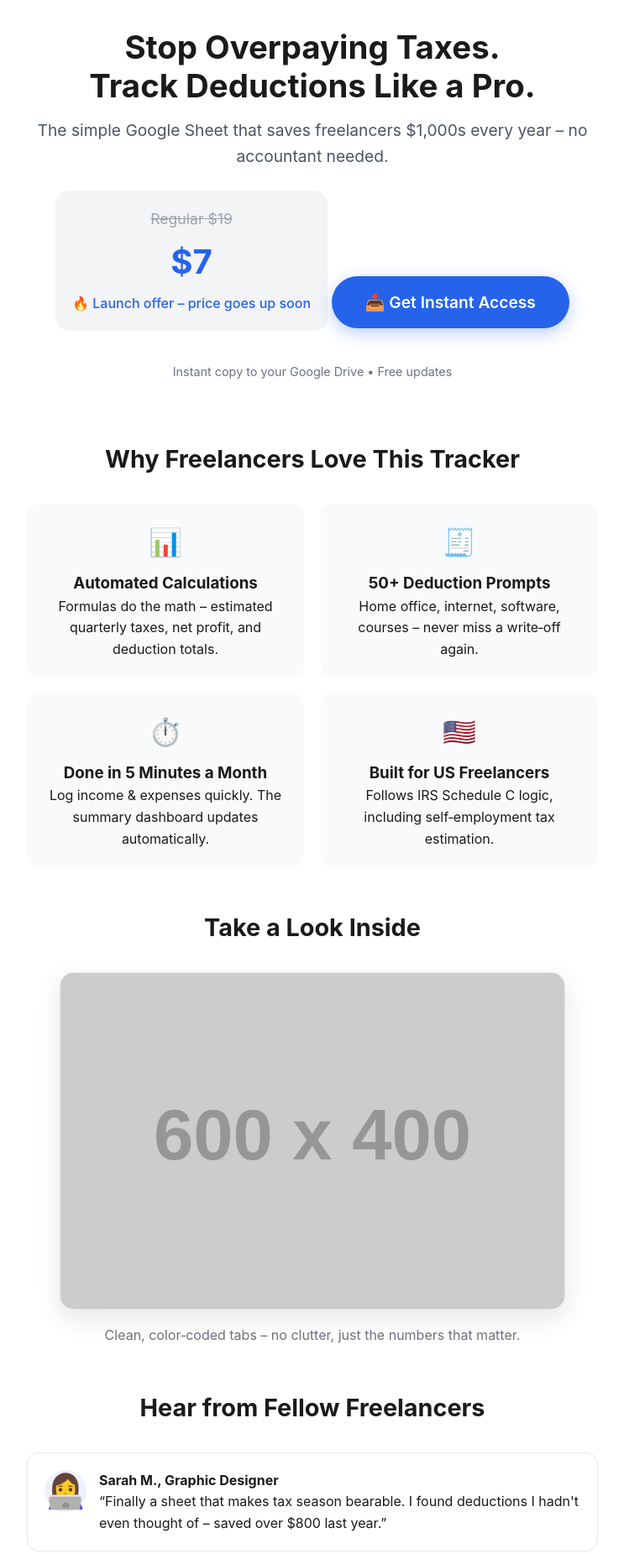
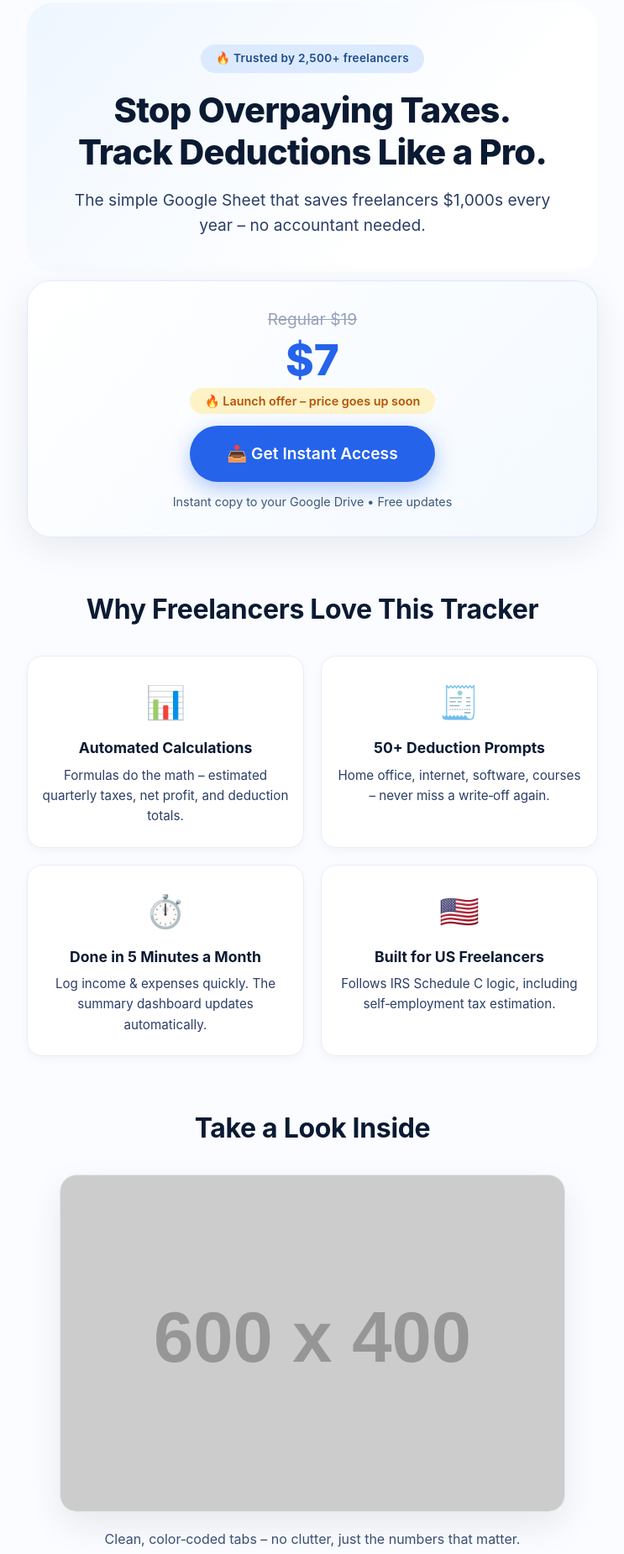
Before and after one commit to AvianPhonetics/tax_tracker, a plain HTML site: page index.html in a window 1280 px wide. Shown: the part 17-1868 px from the top of the page at 84% size, without its empty margins (268-1011 px from the left). Drawn offline with Linux system fonts and the light colour scheme; placeholder pictures from the web are drawn by us.

Commit message:
Update index.html

```diff
--- a/index.html
+++ b/index.html
@@ -1,107 +1,301 @@
 <!DOCTYPE html>
 <html lang="en">
 <head>
-  <meta charset="UTF-8">
-  <meta name="viewport" content="width=device-width, initial-scale=1.0">
-  <title>Freelancer's Tax Deduction Tracker – Save on Taxes</title>
+  <meta charset="UTF-8" />
+  <meta name="viewport" content="width=device-width, initial-scale=1.0" />
+  <title>Freelancer Tax Deduction Tracker – Save on Taxes</title>
+  <meta name="description" content="Google Sheets tax tracker for freelancers. Automatically calculates quarterly taxes, tracks 50+ deductions, saves thousands. Only $7 today." />
+  <meta property="og:title" content="Freelancer Tax Tracker – Stop Overpaying" />
+  <meta property="og:description" content="The simple spreadsheet that saves freelancers $1,000s every year. No accountant needed." />
+  <meta property="og:type" content="website" />
+  <meta property="og:image" content="https://placehold.co/1200x630/eef2ff/2563eb?text=Tax+Tracker" />
+  <meta name="twitter:card" content="summary_large_image" />
   <style>
-    * { margin: 0; padding: 0; box-sizing: border-box; }
+    * {
+      margin: 0;
+      padding: 0;
+      box-sizing: border-box;
+    }
     body {
-      font-family: 'Inter', system-ui, -apple-system, sans-serif;
-      background: #ffffff;
-      color: #1a1a1a;
+      font-family: 'Inter', -apple-system, BlinkMacSystemFont, 'Segoe UI', Roboto, sans-serif;
+      background: #fafcff;
+      color: #0b1a33;
       line-height: 1.6;
+      scroll-behavior: smooth;
     }
-    .container { max-width: 720px; margin: 0 auto; padding: 20px; }
-    section { margin-bottom: 50px; }
-    h1 { font-size: 2.4rem; font-weight: 700; line-height: 1.2; }
-    h2 { font-size: 1.8rem; font-weight: 700; text-align: center; margin-bottom: 30px; }
+    .container {
+      max-width: 720px;
+      margin: 0 auto;
+      padding: 20px;
+    }
+    section {
+      margin-bottom: 60px;
+    }
+    h1 {
+      font-size: 2.6rem;
+      font-weight: 800;
+      line-height: 1.2;
+      letter-spacing: -0.02em;
+    }
+    h2 {
+      font-size: 2rem;
+      font-weight: 700;
+      text-align: center;
+      margin-bottom: 30px;
+      letter-spacing: -0.01em;
+    }
+    .sub {
+      font-size: 1.2rem;
+      color: #2c3e66;
+      max-width: 600px;
+      margin: 16px auto 0;
+    }
+
     .btn {
       display: inline-block;
       background: #2563eb;
       color: white;
       font-size: 1.2rem;
       font-weight: 600;
-      padding: 16px 40px;
-      border-radius: 50px;
+      padding: 18px 44px;
+      border-radius: 60px;
       text-decoration: none;
-      box-shadow: 0 6px 20px rgba(37,99,235,0.3);
-      transition: 0.2s;
+      box-shadow: 0 8px 24px rgba(37, 99, 235, 0.35);
+      transition: all 0.25s ease;
       border: none;
       cursor: pointer;
     }
-    .btn:hover { background: #1d4ed8; transform: translateY(-2px); }
-
-    /* Hero */
-    .hero { text-align: center; padding: 30px 0 20px; }
-    .hero p.sub { font-size: 1.2rem; color: #4b5563; margin: 15px 0 25px; }
-    .price-box {
-      background: #f3f4f6; padding: 20px; border-radius: 16px;
-      display: inline-block; margin-bottom: 25px;
+    .btn:hover {
+      background: #1d4ed8;
+      transform: translateY(-3px);
+      box-shadow: 0 12px 32px rgba(37, 99, 235, 0.45);
     }
-    .old-price { text-decoration: line-through; color: #9ca3af; font-size: 1.1rem; }
-    .new-price { font-size: 2.5rem; font-weight: 700; color: #2563eb; margin: 5px 0; }
-
-    /* Benefits */
-    .benefits-grid { display: grid; grid-template-columns: 1fr 1fr; gap: 20px; }
-    .benefit-card {
-      background: #f8fafc; padding: 20px; border-radius: 14px; text-align: center;
+    .btn-secondary {
+      background: #0b1a33;
+      box-shadow: 0 8px 24px rgba(11, 26, 51, 0.2);
     }
-    .benefit-icon { font-size: 2rem; margin-bottom: 8px; }
-
-    /* Preview */
-    .preview { text-align: center; }
-    .preview img {
-      max-width: 100%; border-radius: 16px;
-      box-shadow: 0 10px 30px rgba(0,0,0,0.1); border: 1px solid #e5e7eb;
+    .btn-secondary:hover {
+      background: #1a2f4f;
+      box-shadow: 0 12px 32px rgba(11, 26, 51, 0.3);
     }
 
-    /* Testimonials */
-    .testimonial-grid { display: flex; flex-direction: column; gap: 20px; }
-    .testimonial {
-      background: #fff; border: 1px solid #e5e7eb; padding: 20px;
-      border-radius: 14px; display: flex; gap: 15px; align-items: flex-start;
+    .hero {
+      text-align: center;
+      padding: 30px 0 20px;
+      background: linear-gradient(135deg, #eef6ff 0%, #ffffff 70%);
+      border-radius: 32px;
+      padding: 50px 20px 40px;
+      margin-bottom: 30px;
     }
-    .avatar { font-size: 2.5rem; background: #eef2ff; width: 50px; height: 50px;
-      border-radius: 50%; display: flex; align-items: center; justify-content: center; flex-shrink: 0; }
-
-    /* FAQ */
-    details {
-      background: #f9fafb; padding: 15px 20px; border-radius: 12px; margin-bottom: 10px;
+    .hero .badge {
+      display: inline-block;
+      background: #dbeafe;
+      color: #1e4b8a;
+      font-weight: 600;
+      font-size: 0.85rem;
+      padding: 6px 18px;
+      border-radius: 40px;
+      margin-bottom: 20px;
+      letter-spacing: 0.3px;
     }
-    summary { font-weight: 600; cursor: pointer; list-style: none; }
-
-    /* CTA */
-    .cta {
-      text-align: center; background: linear-gradient(135deg, #eff6ff, #e0e7ff);
-      border-radius: 24px; padding: 40px 20px;
+    .hero h1 {
+      margin-bottom: 12px;
     }
 
-    footer { text-align: center; font-size: 0.8rem; color: #9ca3af; border-top: 1px solid #e5e7eb; padding-top: 20px; }
+    .price-block {
+      background: linear-gradient(135deg, #ffffff 0%, #f3f9ff 100%);
+      border-radius: 28px;
+      padding: 30px 20px;
+      text-align: center;
+      box-shadow: 0 12px 40px rgba(0, 20, 50, 0.08);
+      border: 1px solid rgba(37, 99, 235, 0.12);
+      margin-top: -20px;
+      position: relative;
+      z-index: 2;
+      transition: transform 0.2s;
+    }
+    .price-block:hover {
+      transform: scale(1.01);
+    }
+    .price-block .old-price {
+      text-decoration: line-through;
+      color: #94a3b8;
+      font-size: 1.2rem;
+    }
+    .price-block .new-price {
+      font-size: 3.2rem;
+      font-weight: 800;
+      color: #2563eb;
+      margin: 4px 0 6px;
+      line-height: 1.1;
+    }
+    .price-block .offer-tag {
+      display: inline-block;
+      background: #fef3c7;
+      color: #b45309;
+      font-weight: 600;
+      padding: 4px 18px;
+      border-radius: 40px;
+      font-size: 0.9rem;
+    }
+    .price-block .btn {
+      margin-top: 14px;
+    }
 
-    @media (max-width: 500px) {
-      .benefits-grid { grid-template-columns: 1fr; }
-      h1 { font-size: 2rem; }
+    .benefits-grid {
+      display: grid;
+      grid-template-columns: 1fr 1fr;
+      gap: 20px;
+    }
+    .benefit-card {
+      background: white;
+      padding: 24px 16px;
+      border-radius: 18px;
+      text-align: center;
+      box-shadow: 0 4px 12px rgba(0, 0, 0, 0.04);
+      border: 1px solid #e9eef4;
+      transition: all 0.2s;
+    }
+    .benefit-card:hover {
+      transform: translateY(-6px);
+      box-shadow: 0 12px 28px rgba(0, 20, 50, 0.08);
+      border-color: #b6cbe8;
+    }
+    .benefit-icon {
+      font-size: 2.4rem;
+      margin-bottom: 10px;
+    }
+    .benefit-card h3 {
+      font-size: 1.1rem;
+      margin-bottom: 6px;
+    }
+    .benefit-card p {
+      color: #2c3e66;
+      font-size: 0.95rem;
+    }
+
+    .preview {
+      text-align: center;
+    }
+    .preview img {
+      max-width: 100%;
+      border-radius: 20px;
+      box-shadow: 0 16px 40px rgba(0, 0, 0, 0.08);
+      border: 1px solid #e2e8f0;
+      transition: transform 0.3s;
+    }
+    .preview img:hover {
+      transform: scale(1.01);
+    }
+    .preview p {
+      margin-top: 12px;
+      color: #3b4f72;
+    }
+
+    details {
+      background: white;
+      padding: 16px 22px;
+      border-radius: 14px;
+      margin-bottom: 12px;
+      border: 1px solid #e9eef4;
+      transition: border 0.2s;
+    }
+    details:hover {
+      border-color: #b6cbe8;
+    }
+    summary {
+      font-weight: 600;
+      cursor: pointer;
+      list-style: none;
+      display: flex;
+      align-items: center;
+      gap: 8px;
+    }
+    summary::-webkit-details-marker {
+      display: none;
+    }
+    details p {
+      margin-top: 10px;
+      padding-top: 10px;
+      border-top: 1px solid #edf2f7;
+      color: #2c3e66;
+    }
+
+    .cta {
+      text-align: center;
+      background: linear-gradient(135deg, #dbeafe 0%, #ede9fe 100%);
+      border-radius: 32px;
+      padding: 48px 24px;
+    }
+    .cta h2 {
+      margin-bottom: 12px;
+    }
+    .cta p {
+      max-width: 480px;
+      margin: 0 auto 20px;
+      color: #1e2f4a;
+    }
+
+    footer {
+      text-align: center;
+      font-size: 0.85rem;
+      color: #6b7f9c;
+      border-top: 1px solid #e2e8f0;
+      padding-top: 24px;
+      margin-top: 40px;
+    }
+    footer a {
+      color: #2563eb;
+      text-decoration: none;
+    }
+    footer a:hover {
+      text-decoration: underline;
+    }
+
+    @media (max-width: 540px) {
+      .benefits-grid {
+        grid-template-columns: 1fr;
+      }
+      h1 {
+        font-size: 2rem;
+      }
+      h2 {
+        font-size: 1.6rem;
+      }
+      .price-block .new-price {
+        font-size: 2.6rem;
+      }
+      .hero {
+        padding: 30px 16px 24px;
+      }
+      .price-block {
+        margin-top: -10px;
+        padding: 24px 16px;
+      }
     }
   </style>
 </head>
 <body>
 <div class="container">
 
-  <!-- Hero -->
+  <!-- Hero (без цены) -->
   <section class="hero">
-    <h1>Stop Overpaying Taxes.<br>Track Deductions Like a Pro.</h1>
+    <div class="badge">🔥 Trusted by 2,500+ freelancers</div>
+    <h1>Stop Overpaying Taxes.<br />Track Deductions Like a Pro.</h1>
     <p class="sub">The simple Google Sheet that saves freelancers $1,000s every year – no accountant needed.</p>
-    <div class="price-box">
-      <div class="old-price">Regular $19</div>
-      <div class="new-price">$7</div>
-      <div style="color:#2563eb; font-weight:500;">🔥 Launch offer – price goes up soon</div>
-    </div>
-    <a href="https://app.lava.top/products/3dc49dbc-87e1-481c-8a4e-857564700beb" class="btn">📥 Get Instant Access</a>
-    <p style="margin-top:12px; font-size:0.9rem; color:#6b7280;">Instant copy to your Google Drive • Free updates</p>
   </section>
 
-  <!-- Benefits -->
+  <!-- Блок с ценой (перенесён ниже) -->
+  <section class="price-block">
+    <div class="old-price">Regular $19</div>
+    <div class="new-price">$7</div>
+    <div class="offer-tag">🔥 Launch offer – price goes up soon</div>
+    <br />
+    <a href="https://app.lava.top/products/3dc49dbc-87e1-481c-8a4e-857564700beb" class="btn">📥 Get Instant Access</a>
+    <p style="margin-top:12px; font-size:0.9rem; color:#3b5a7a;">Instant copy to your Google Drive • Free updates</p>
+  </section>
+
+  <!-- Преимущества -->
   <section class="benefits">
     <h2>Why Freelancers Love This Tracker</h2>
     <div class="benefits-grid">
@@ -128,35 +322,14 @@
     </div>
   </section>
 
-  <!-- Preview -->
+  <!-- Превью -->
   <section class="preview">
     <h2>Take a Look Inside</h2>
-    <img src="https://placehold.co/600x400/eef2ff/2563eb?text=Tax+Tracker+Spreadsheet+Preview" alt="Spreadsheet preview">
-    <p style="margin-top:10px; color:#6b7280;">Clean, color‑coded tabs – no clutter, just the numbers that matter.</p>
+    <img src="https://placehold.co/600x400/eef2ff/2563eb?text=Tax+Tracker+Spreadsheet+Preview" alt="Spreadsheet preview" loading="lazy" />
+    <p>Clean, color‑coded tabs – no clutter, just the numbers that matter.</p>
   </section>
 
-  <!-- Testimonials -->
-  <section class="testimonials">
-    <h2>Hear from Fellow Freelancers</h2>
-    <div class="testimonial-grid">
-      <div class="testimonial">
-        <div class="avatar">👩‍💻</div>
-        <div>
-          <strong>Sarah M., Graphic Designer</strong>
-          <p>“Finally a sheet that makes tax season bearable. I found deductions I hadn't even thought of – saved over $800 last year.”</p>
-        </div>
-      </div>
-      <div class="testimonial">
-        <div class="avatar">🧑‍💼</div>
-        <div>
-          <strong>David R., Marketing Consultant</strong>
-          <p>“I was scared of quarterly taxes. This tracker showed me exactly what I owed. Set up in two minutes. Highly recommend!”</p>
-        </div>
-      </div>
-    </div>
-  </section>
-
-  <!-- FAQ -->
+  <!-- FAQ (без отзывов) -->
   <section class="faq">
     <h2>Common Questions</h2>
     <details>
@@ -169,20 +342,20 @@
     </details>
     <details>
       <summary>🔄 What if I'm not satisfied?</summary>
-      <p>We offer a 14-day happiness guarantee. Just reply to your receipt email and we'll refund you.</p>
+      <p>We offer a 14‑day happiness guarantee. Just reply to your receipt email and we'll refund you.</p>
     </details>
   </section>
 
-  <!-- Final CTA -->
+  <!-- Финальный призыв -->
   <section class="cta">
     <h2>Make Tax Time Stress‑Free</h2>
     <p>Join 2,500+ freelancers who already use this tracker. Grab it for $7 today.</p>
-    <a href="https://app.lava.top/products/3dc49dbc-87e1-481c-8a4e-857564700beb" class="btn">🚀 Get the Tracker Now</a>
-    <p style="margin-top:12px; font-size:0.9rem;">Instant delivery · 14-day money-back guarantee</p>
+    <a href="https://app.lava.top/products/3dc49dbc-87e1-481c-8a4e-857564700beb" class="btn btn-secondary">🚀 Get the Tracker Now</a>
+    <p style="margin-top:14px; font-size:0.9rem;">Instant delivery · 14‑day money‑back guarantee</p>
   </section>
 
   <footer>
-    <p>© 2026 TaxTracker. All rights reserved. | <a href="#">Privacy</a> | <a href="#">Support</a></p>
+    <p>© 2025 TaxTracker. All rights reserved. | <a href="#">Privacy</a> | <a href="#">Support</a></p>
   </footer>
 
 </div>
```
